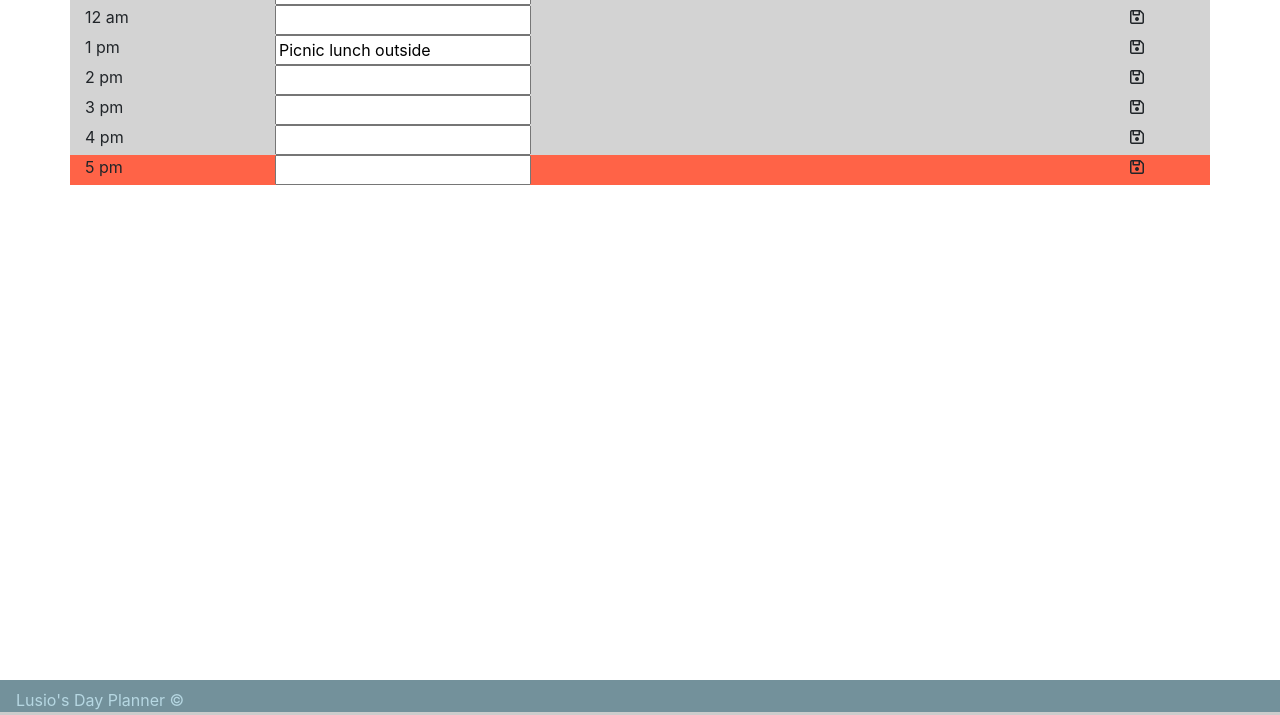
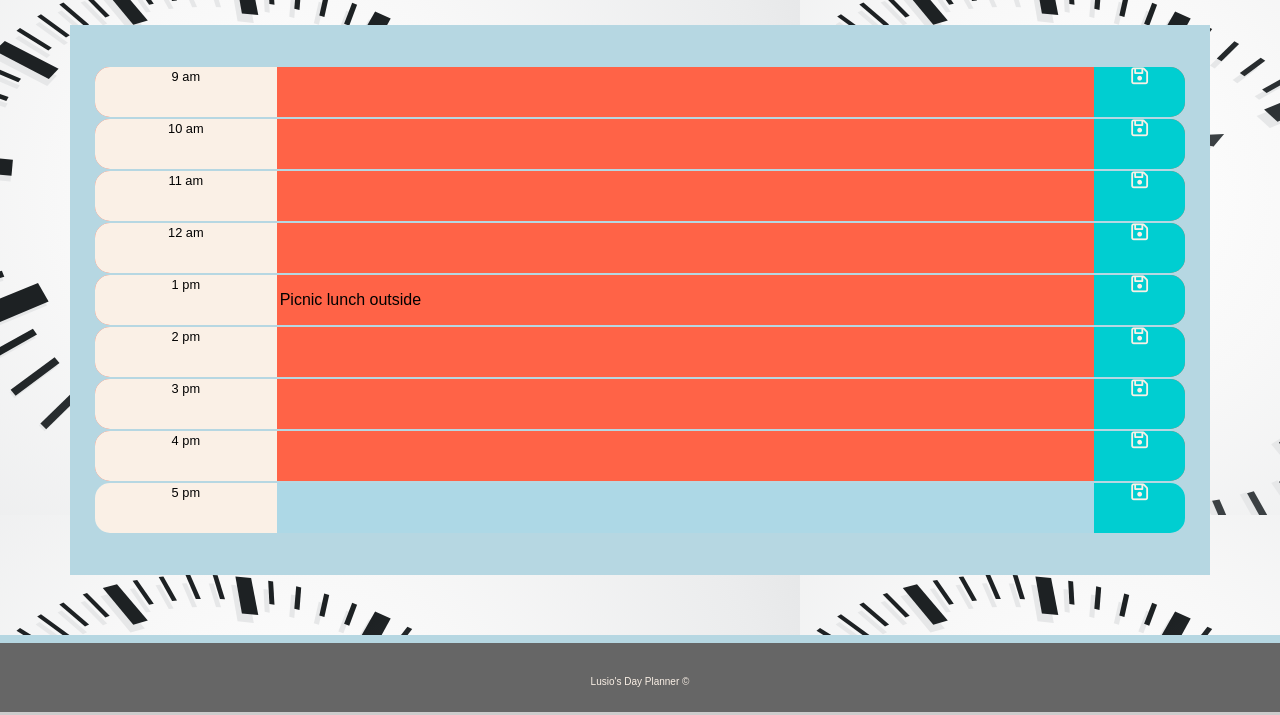
Before and after one commit to Lusio7/HW5DailyPlanner, a plain HTML site: page index.html in a window 1280 px wide. Shown: the part 85-800 px from the top of the page. Drawn offline with nearby package versions, Linux system fonts and the light colour scheme.

Commit message:
fixing bugs, adding stylesin css, adding background images, mission complete

```diff
--- a/index.html
+++ b/index.html
@@ -14,7 +14,7 @@
     <body>
         <nav class="navbar fixed-top">
             <div class="header-text">
-                <h1 id="navbar-title">Work Day Planner</h1>
+                <h1 id="navbar-title">Lusio's Work Day Planner</h1>
                 <h2 id="navbar-subtitle"></h2>
             </div>
         </nav>
--- a/script.js
+++ b/script.js
@@ -138,13 +138,13 @@ $(document).ready(function() {
       if ( hour < nowHour24) {
         // $hourRow.css('')
         if (test) { console.log("lessThan"); }
-        $hourRow.css("background-color","lightgrey")
+        $hourRow.css("background-color","tomato")
       } else if ( hour > nowHour24) {
         if (test) { console.log("greaterthan"); }
         $hourRow.css("background-color","lightgreen")
       } else {
         if (test) { console.log("eqaul"); }
-        $hourRow.css("background-color","tomato")
+        $hourRow.css("background-color","lightblue")
       }
     };
 
--- a/style.css
+++ b/style.css
@@ -1,12 +1,10 @@
-body{
-    background-image: url(/img/Time\ Concept\ Background.svg);
-}
-
-
+body {
+  /* image for background */
+  background-image: url('./images/Time\ Concept\ Background.svg');
 
   /* font parameters */
   font-family: Arial, Helvetica, sans-serif;
-    font-size: 12px;
+  font-size: .8em;
 
   /* added padding to prevent navbar overlap. (100 based on browser inpector of size) */
   padding-top: 90px;
@@ -52,3 +50,119 @@ body{
   color: linen!important; /* TODO can we do this without the !important */
   text-align: center;
 }
+
+.col-md-1, .col-md-2, .col-md-9 {
+  padding: 0;
+}
+
+/* #planner */
+#plannerContainer {
+  /* background-color: #73919b;   */
+  background-color: #b6d7e2;
+  /* provides spacing between the top and bottom nav bars and the content */
+  margin-top: 20px;
+  margin-bottom: 80px;
+
+  /* provide spaceing around the text */
+  padding: 40px;
+}
+
+.plannerRow {
+  height: 50px;
+  margin-top: 2px;
+  margin-bottom: 2px;
+  font-size: 1em;
+  line-height: 1.5;
+  border-radius: 15px;
+}
+
+/* style container with time in it */
+.timeBox {
+  background-color: linen;
+  color: black;
+  height:100%;
+  width: 100%;
+  text-align: center;
+  border-radius: 15px 0px 0px 15px;
+  display: inline-block;
+  font-size: 1em;
+}
+
+/* style container with daily plan */
+.dailyPlan {
+  color: black;
+  font-size: 12pt;
+  height:100%;
+  width: 100%;
+}
+
+.saveIcon {
+  background-color: darkturquoise;
+  color: linen;
+  border-radius: 0px 15px 15px 0px;
+  /* float: right; */
+  font-size: 1.5em;
+  width: 100%;
+  height: 100%;
+  text-align: center;
+}
+
+.footer {
+  /* set text properties */
+  background-color: #666;
+
+  /* sets height of footer*/
+  height: 10%;
+
+  /* sets properties for footer border*/
+  border-top: solid;
+  border-top-color: #b6d7e2;
+  border-top-width: 8px;
+}
+
+.footer-text, .header-text {
+  /* forces text across the entire screen so it has a center */
+  width: 100%;
+  text-align: center;
+
+  font-size: 10px;
+  color:linen;
+}
+
+/* media query for screen size to be applied to center text to switch at same time as navbar */
+@media (max-width: 768px) {
+  .container-fluid {
+    /* removes paddding on either side */
+    padding-left: 0;
+    padding-right: 0;
+  }
+  .plannerRow {
+    height: 100%;
+    border-radius: 10;
+    margin: 10px;
+  }
+
+  .saveIcon { border-radius: 0 0 15px 15px; }
+
+  .timeBox { border-radius: 15px 15px 0 0; }
+}
+
+@import url('https://fonts.googleapis.com/css?family=Barlow+Semi+Condensed');
+
+.wrapper
+{
+  padding: 20px;
+}
+
+@keyframes shadow-pulse
+{
+  0% {
+    box-shadow: 0 0 0 0px rgba(0, 0, 0, 0.2);
+  }
+  100% {
+    box-shadow: 0 0 0 35px rgba(0, 0, 0, 0);
+  }
+}
+.shadowPulse {
+  animation: shadow-pulse 1s infinite;
+}
```
Also changed, not shown: images/Time Concept Background.svg (added), images/background2.png (added). Lines whose indentation alone changed are shown as unchanged.
